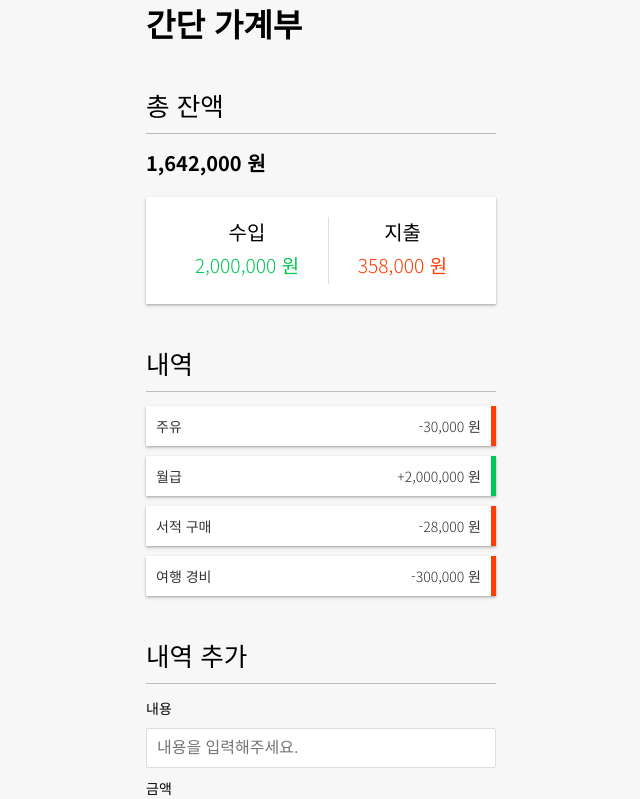
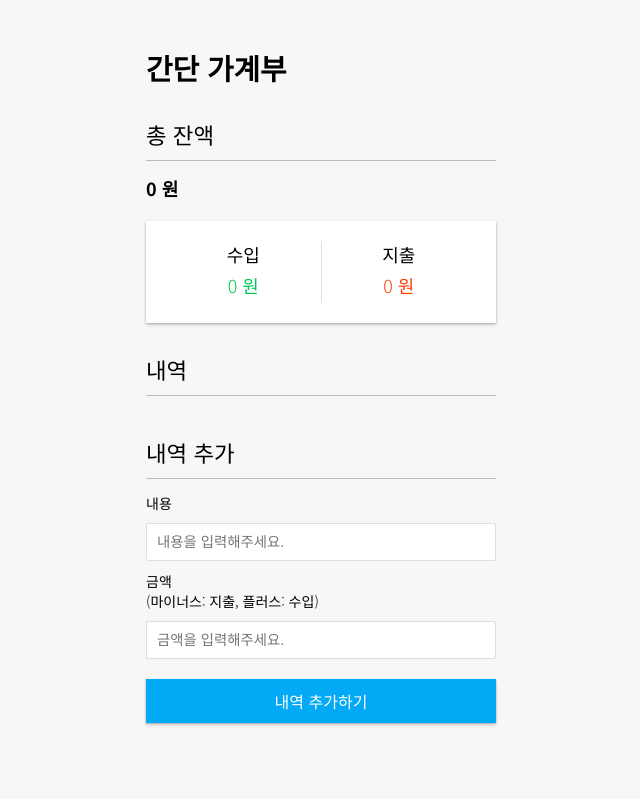
Before and after one commit to bongjoi/moneybook, a React (Create React App) app: page / in a window 1280 px wide. Shown: the top 799 px of the page, without its empty margins (319-959 px from the left). Built offline with nearby package versions, Linux system fonts and the light colour scheme.

Commit message:
add 기능 구현하기

```diff
--- a/package.json
+++ b/package.json
@@ -30,5 +30,8 @@
       "last 1 firefox version",
       "last 1 safari version"
     ]
+  },
+  "devDependencies": {
+    "uuid": "^8.2.0"
   }
 }
--- a/src/App.css
+++ b/src/App.css
@@ -27,24 +27,24 @@ li {
 }
 
 h1 {
-  font-size: 2rem;
+  font-size: 1.8rem;
   font-weight: 700;
 }
 
 h2 {
-  font-size: 1.6rem;
+  font-size: 1.4rem;
   font-weight: 400;
 }
 
 h3 {
-  font-size: 1.25rem;
+  font-size: 1.125rem;
   font-weight: 400;
 }
 
 .sub-title {
   border-bottom: 1px solid #bbbbbb;
   padding-bottom: 10px;
-  margin: 40px 0 14px;
+  margin: 30px 0 14px;
 }
 
 .container {
@@ -53,7 +53,7 @@ h3 {
 }
 
 .balance {
-  font-size: 1.25rem;
+  font-size: 1.125rem;
   font-weight: 700;
 }
 
@@ -77,7 +77,7 @@ h3 {
 
 .money {
   margin: 5px 0;
-  font-size: 1.2rem;
+  font-size: 1.12rem;
 }
 
 .money--plus {
@@ -99,7 +99,7 @@ input[type='number'] {
   width: 100%;
   margin-bottom: 10px;
   padding: 10px;
-  font-size: 1rem;
+  font-size: 0.9rem;
   border: 1px solid #dedede;
   border-radius: 2px;
 }
@@ -152,7 +152,7 @@ input[type='number'] {
   transform: translate(-100%, -50%);
   padding: 1px 8px 3px;
   background-color: #ff3d00;
-  font-size: 1.25rem;
+  font-size: 1.125rem;
   color: #ffffff;
   border: 0;
   opacity: 0;
--- a/src/components/AddTransaction.js
+++ b/src/components/AddTransaction.js
@@ -1,13 +1,30 @@
-import React, { useState } from 'react'
+import React, { useState, useContext } from 'react'
+import { v4 as uuidv4 } from 'uuid'
+
+import { GlobalContext } from '../context/GlobalState'
 
 export const AddTransaction = () => {
   const [text, setText] = useState('')
-  const [amount, setAmount] = useState(0)
+  const [amount, setAmount] = useState(null)
+
+  const { addTransaction } = useContext(GlobalContext)
+
+  const onSubmit = (e) => {
+    e.preventDefault()
+
+    const newTransaction = {
+      id: uuidv4(),
+      text,
+      amount: parseInt(amount, 10)
+    }
+
+    addTransaction(newTransaction)
+  }
 
   return (
     <>
       <h2 className="sub-title">내역 추가</h2>
-      <form>
+      <form onSubmit={onSubmit}>
         <div>
           <label htmlFor="text">내용</label>
           <input
--- a/src/context/AppReducer.js
+++ b/src/context/AppReducer.js
@@ -5,6 +5,11 @@ export default (state, action) => {
         ...state,
         transactions: state.transactions.filter((transaction) => transaction.id !== action.payload)
       }
+    case 'ADD_TRANSACTION':
+      return {
+        ...state,
+        transactions: [action.payload, ...state.transactions]
+      }
     default:
       return state
   }
--- a/src/context/GlobalState.js
+++ b/src/context/GlobalState.js
@@ -3,12 +3,7 @@ import AppReducer from './AppReducer'
 
 // Initial State
 const initialState = {
-  transactions: [
-    { id: 1, text: '주유', amount: -30000 },
-    { id: 2, text: '월급', amount: 2000000 },
-    { id: 3, text: '서적 구매', amount: -28000 },
-    { id: 4, text: '여행 경비', amount: -300000 }
-  ]
+  transactions: []
 }
 
 // Create context
@@ -26,8 +21,16 @@ export const GlobalProvider = ({ children }) => {
     })
   }
 
+  function addTransaction(transaction) {
+    dispatch({
+      type: 'ADD_TRANSACTION',
+      payload: transaction
+    })
+  }
+
   return (
-    <GlobalContext.Provider value={{ transactions: state.transactions, deleteTransaction }}>
+    <GlobalContext.Provider
+      value={{ transactions: state.transactions, deleteTransaction, addTransaction }}>
       {children}
     </GlobalContext.Provider>
   )
```
Also changed, not shown: 1 other file (tests, documents, lock files or other folders).
